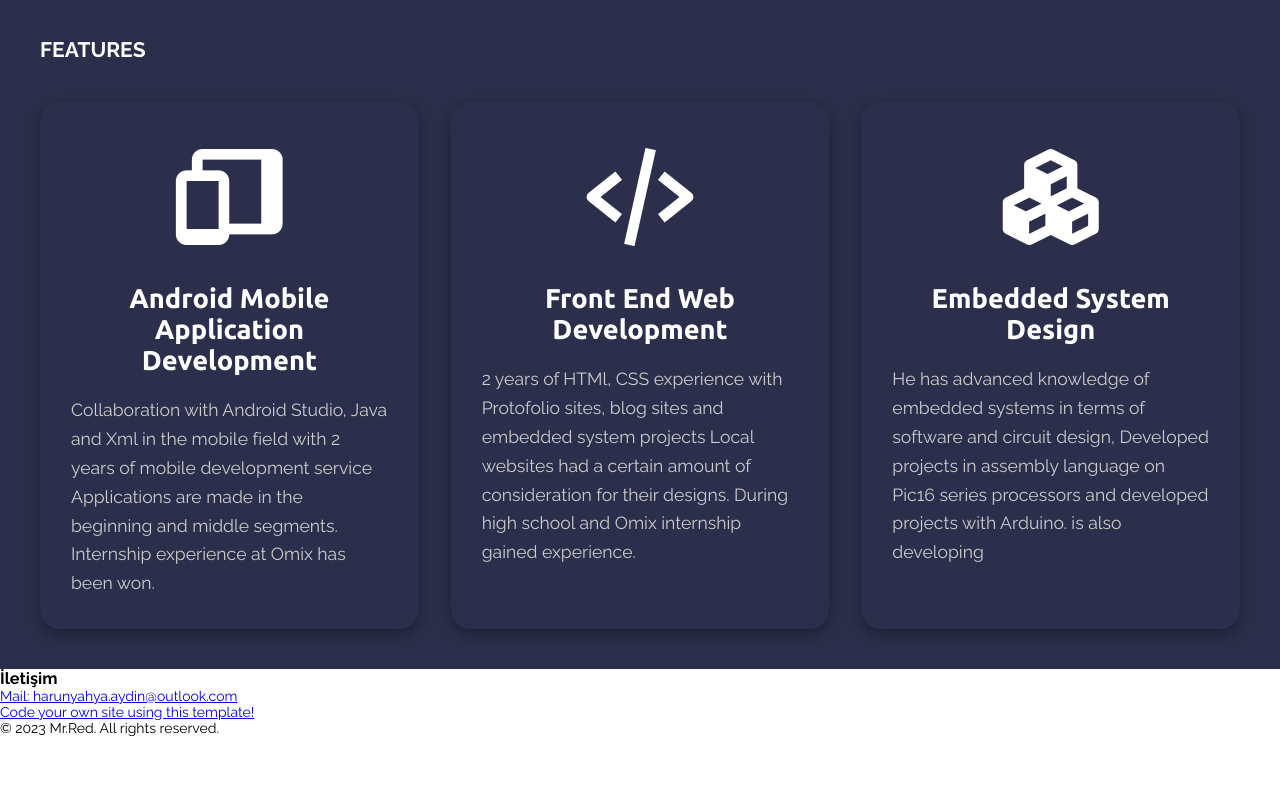
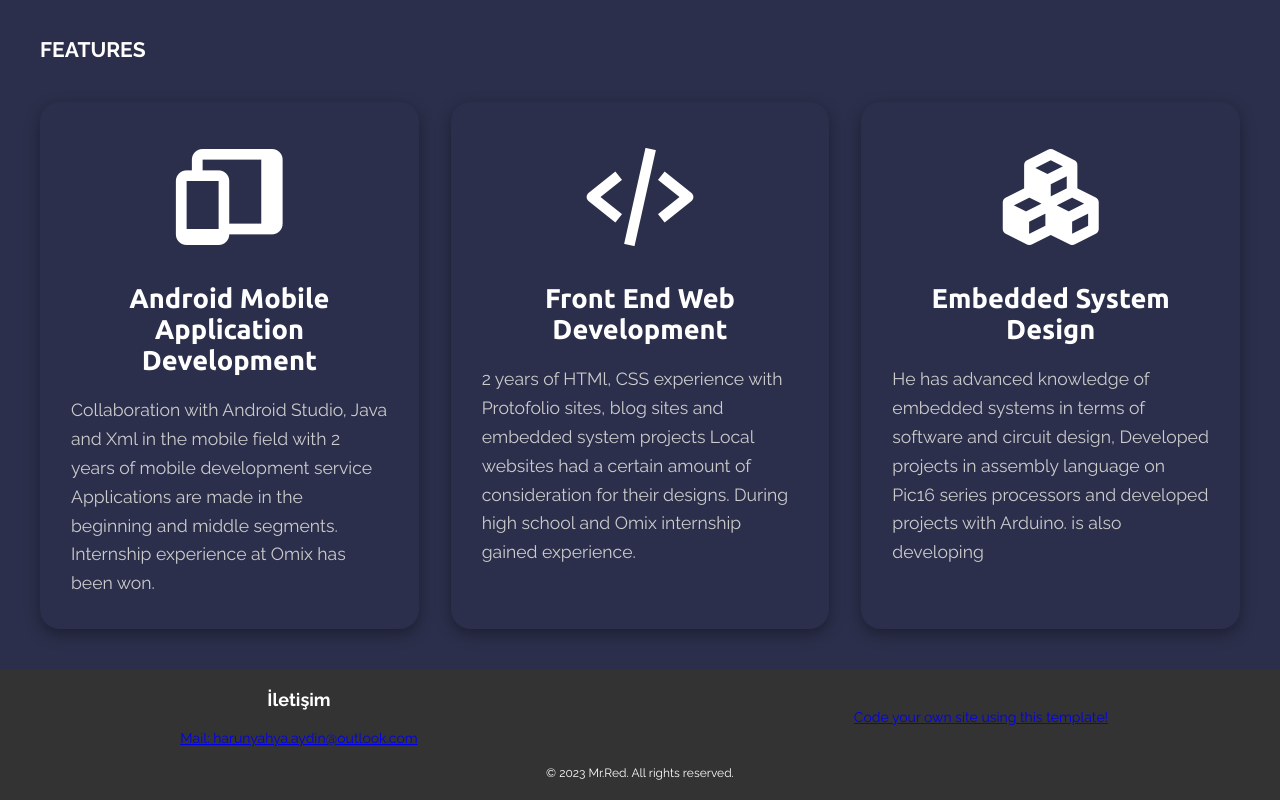
Before and after one commit to HarunAdam0/Mr.RedSiteTemplate, a plain HTML site: page index.html in a window 1280 px wide. Shown: the part 1228-2028 px from the top of the page. Before the commit the page ends 1964 px from the top, so only its background shows below. Drawn offline with nearby package versions, Linux system fonts and the light colour scheme; animation ran at ten frames a second.

Commit message:
Update style.css

```diff
--- a/style.css
+++ b/style.css
@@ -235,3 +235,45 @@ header .info-text .scroll::before{
     }
 
 }
+
+/* ... (Footer) ... */
+
+footer {
+    background-color: #333;
+    color: #fff;
+    padding: 20px;
+    text-align: center;
+}
+
+.footer-content {
+    display: flex;
+    justify-content: space-between;
+}
+
+.contact-info,
+.personal-note {
+    width: 45%;
+}
+
+/* İletişim Köşesi */
+.contact-info h3 {
+    font-size: 18px;
+    margin-bottom: 10px;
+}
+
+.contact-info p {
+    font-size: 14px;
+}
+
+/* Kişisel Not */
+.personal-note p {
+    font-size: 14px;
+}
+
+/* Telif Hakkı Metni */
+footer p {
+    margin-top: 20px;
+    font-size: 12px;
+}
+
+/* ... (Diğer stil kodları) ... */
```
